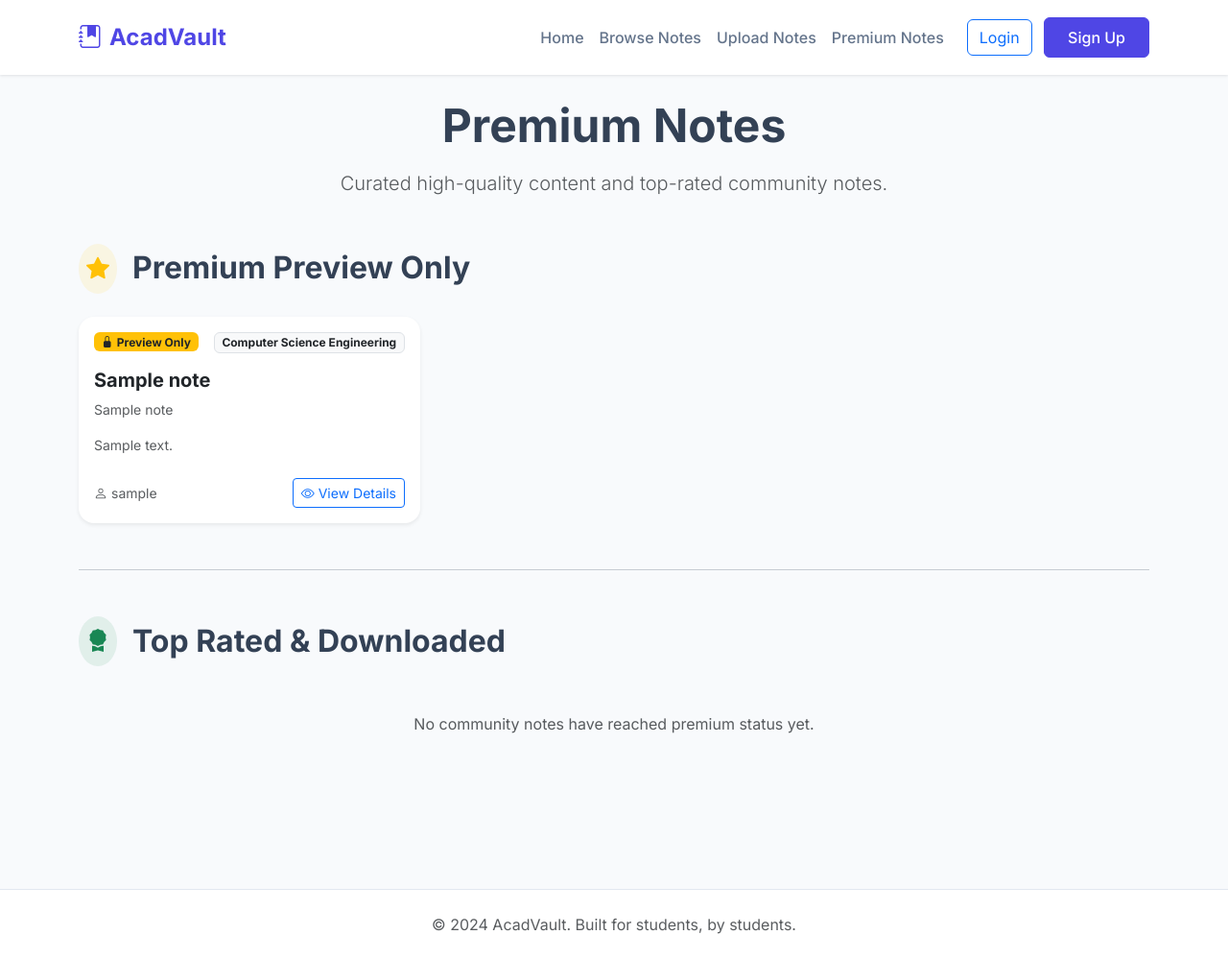
After one commit to Archit9tyagi/AcadVault, a Django app: page /premium-notes/ in a window 1280 px wide. The commit adds this page. Shown: the whole page at 96% size. Run offline with Django 5.2, Linux system fonts and the light colour scheme; tables that the repository leaves empty hold one stand-in row (values such as "Sample post").

Commit message:
feat: Add Premium Notes section and enable note deletion

```diff
--- a/notes/models.py
+++ b/notes/models.py
@@ -33,6 +33,7 @@ class Note(models.Model):
     uploader = models.ForeignKey(User, on_delete=models.CASCADE, related_name='uploaded_notes')
     upload_date = models.DateTimeField(auto_now_add=True)
     download_count = models.IntegerField(default=0)
+    is_premium_preview = models.BooleanField(default=False, help_text="If True, this note is premium preview only and cannot be downloaded.")
 
     class Meta:
         ordering = ['-upload_date']
--- a/notes/urls.py
+++ b/notes/urls.py
@@ -10,6 +10,7 @@ urlpatterns = [
     path('notes/<int:pk>/', views.note_detail, name='note_detail'),
     path('notes/<int:pk>/download/', views.download_note, name='download_note'),
     path('notes/<int:pk>/delete/', views.delete_note, name='delete_note'),
+    path('premium-notes/', views.premium_notes, name='premium_notes'),
     path('upload-notes/', views.upload_note, name='upload_note'),
 
     # User dashboard
--- a/notes/views.py
+++ b/notes/views.py
@@ -101,6 +101,10 @@ def download_note(request, pk):
     note.download_count += 1
     note.save()
 
+    if note.is_premium_preview:
+        messages.error(request, 'This is a Premium Preview-Only note and cannot be downloaded.')
+        return redirect('note_detail', pk=pk)
+
     try:
         return FileResponse(note.file.open('rb'), as_attachment=True, filename=os.path.basename(note.file.name))
     except Exception as e:
@@ -193,7 +197,7 @@ def delete_note(request, pk):
     """Delete a note uploaded by the current user."""
     note = get_object_or_404(Note, pk=pk)
 
-    if request.user != note.uploader:
+    if request.user != note.uploader and not request.user.is_superuser:
         messages.error(request, 'You are not authorized to delete this note.')
         return redirect('note_detail', pk=pk)
 
@@ -202,4 +206,29 @@ def delete_note(request, pk):
         messages.success(request, 'Note deleted successfully.')
         return redirect('dashboard')
 
+
     return redirect('note_detail', pk=pk)
+
+
+def premium_notes(request):
+    """View to display premium notes."""
+    # Preview-only notes (manually marked)
+    preview_notes = Note.objects.filter(is_premium_preview=True)
+
+    # Premium downloadable notes (based on stats)
+    # Criteria: rating_count >= 10, avg_rating >= 4.5, downloads >= 50
+    downloadable_notes = Note.objects.annotate(
+        rating_count=Count('reviews'),
+        avg_rating=Avg('reviews__rating')
+    ).filter(
+        rating_count__gte=10,
+        avg_rating__gte=4.5,
+        download_count__gte=50,
+        is_premium_preview=False
+    )
+
+    context = {
+        'preview_notes': preview_notes,
+        'downloadable_notes': downloadable_notes,
+    }
+    return render(request, 'notes/premium_notes.html', context)
--- a/templates/base.html
+++ b/templates/base.html
@@ -111,6 +111,9 @@
                     <li class="nav-item">
                         <a class="nav-link" href="{% url 'upload_note' %}">Upload Notes</a>
                     </li>
+                    <li class="nav-item">
+                        <a class="nav-link" href="{% url 'premium_notes' %}">Premium Notes</a>
+                    </li>
                     {% if user.is_authenticated %}
                     <li class="nav-item">
                         <a class="nav-link" href="{% url 'dashboard' %}">Dashboard</a>
--- /dev/null
+++ b/templates/notes/premium_notes.html
@@ -0,0 +1,118 @@
+{% extends 'base.html' %}
+
+{% block title %}Premium Notes - AcadVault{% endblock %}
+
+{% block content %}
+<div class="container">
+    <div class="text-center mb-5">
+        <h1 class="fw-bold display-5 mb-3">Premium Notes</h1>
+        <p class="lead text-muted">Curated high-quality content and top-rated community notes.</p>
+    </div>
+
+    <!-- Preview-Only Section -->
+    <div class="mb-5">
+        <div class="d-flex align-items-center mb-4">
+            <div class="bg-warning bg-opacity-10 rounded-circle p-2 me-3">
+                <i class="bi bi-star-fill text-warning fs-4"></i>
+            </div>
+            <h2 class="fw-bold mb-0">Premium Preview Only</h2>
+        </div>
+
+        <div class="row g-4">
+            {% for note in preview_notes %}
+            <div class="col-md-6 col-lg-4">
+                <div class="card h-100 shadow-sm border-0 hover-card">
+                    <div class="card-body">
+                        <div class="d-flex justify-content-between align-items-start mb-3">
+                            <span class="badge bg-warning text-dark">
+                                <i class="bi bi-lock-fill me-1"></i>Preview Only
+                            </span>
+                            <span class="badge bg-light text-dark border">{{ note.get_branch_display }}</span>
+                        </div>
+                        <h5 class="card-title fw-bold mb-2">{{ note.title }}</h5>
+                        <p class="text-muted small mb-3">{{ note.subject }}</p>
+                        <p class="card-text text-muted small mb-4">{{ note.description|truncatewords:20 }}</p>
+
+                        <div class="d-flex justify-content-between align-items-center mt-auto">
+                            <div class="text-muted small">
+                                <i class="bi bi-person me-1"></i>{{ note.uploader.username }}
+                            </div>
+                            <a href="{% url 'note_detail' note.pk %}" class="btn btn-outline-primary btn-sm">
+                                <i class="bi bi-eye me-1"></i>View Details
+                            </a>
+                        </div>
+                    </div>
+                </div>
+            </div>
+            {% empty %}
+            <div class="col-12 text-center py-4">
+                <p class="text-muted">No premium preview notes available at the moment.</p>
+            </div>
+            {% endfor %}
+        </div>
+    </div>
+
+    <hr class="my-5">
+
+    <!-- Premium Downloadable Section -->
+    <div class="mb-5">
+        <div class="d-flex align-items-center mb-4">
+            <div class="bg-success bg-opacity-10 rounded-circle p-2 me-3">
+                <i class="bi bi-award-fill text-success fs-4"></i>
+            </div>
+            <h2 class="fw-bold mb-0">Top Rated & Downloaded</h2>
+        </div>
+
+        <div class="row g-4">
+            {% for note in downloadable_notes %}
+            <div class="col-md-6 col-lg-4">
+                <div class="card h-100 shadow-sm border-0 hover-card">
+                    <div class="card-body">
+                        <div class="d-flex justify-content-between align-items-start mb-3">
+                            <span class="badge bg-success">
+                                <i class="bi bi-check-circle-fill me-1"></i>Premium
+                            </span>
+                            <span class="badge bg-light text-dark border">{{ note.get_branch_display }}</span>
+                        </div>
+                        <h5 class="card-title fw-bold mb-2">{{ note.title }}</h5>
+                        <p class="text-muted small mb-3">{{ note.subject }}</p>
+
+                        <div class="d-flex gap-3 mb-3 small">
+                            <span class="text-warning">
+                                <i class="bi bi-star-fill"></i> {{ note.avg_rating|floatformat:1 }}
+                            </span>
+                            <span class="text-muted">
+                                <i class="bi bi-download"></i> {{ note.download_count }}
+                            </span>
+                        </div>
+
+                        <div class="d-flex justify-content-between align-items-center mt-auto">
+                            <div class="text-muted small">
+                                <i class="bi bi-person me-1"></i>{{ note.uploader.username }}
+                            </div>
+                            <a href="{% url 'note_detail' note.pk %}" class="btn btn-primary btn-sm">
+                                View & Download
+                            </a>
+                        </div>
+                    </div>
+                </div>
+            </div>
+            {% empty %}
+            <div class="col-12 text-center py-4">
+                <p class="text-muted">No community notes have reached premium status yet.</p>
+            </div>
+            {% endfor %}
+        </div>
+    </div>
+</div>
+
+<style>
+    .hover-card {
+        transition: transform 0.2s ease-in-out;
+    }
+
+    .hover-card:hover {
+        transform: translateY(-5px);
+    }
+</style>
+{% endblock %}
```
Also changed, not shown: notes/migrations/0002_note_is_premium_preview.py (added).
